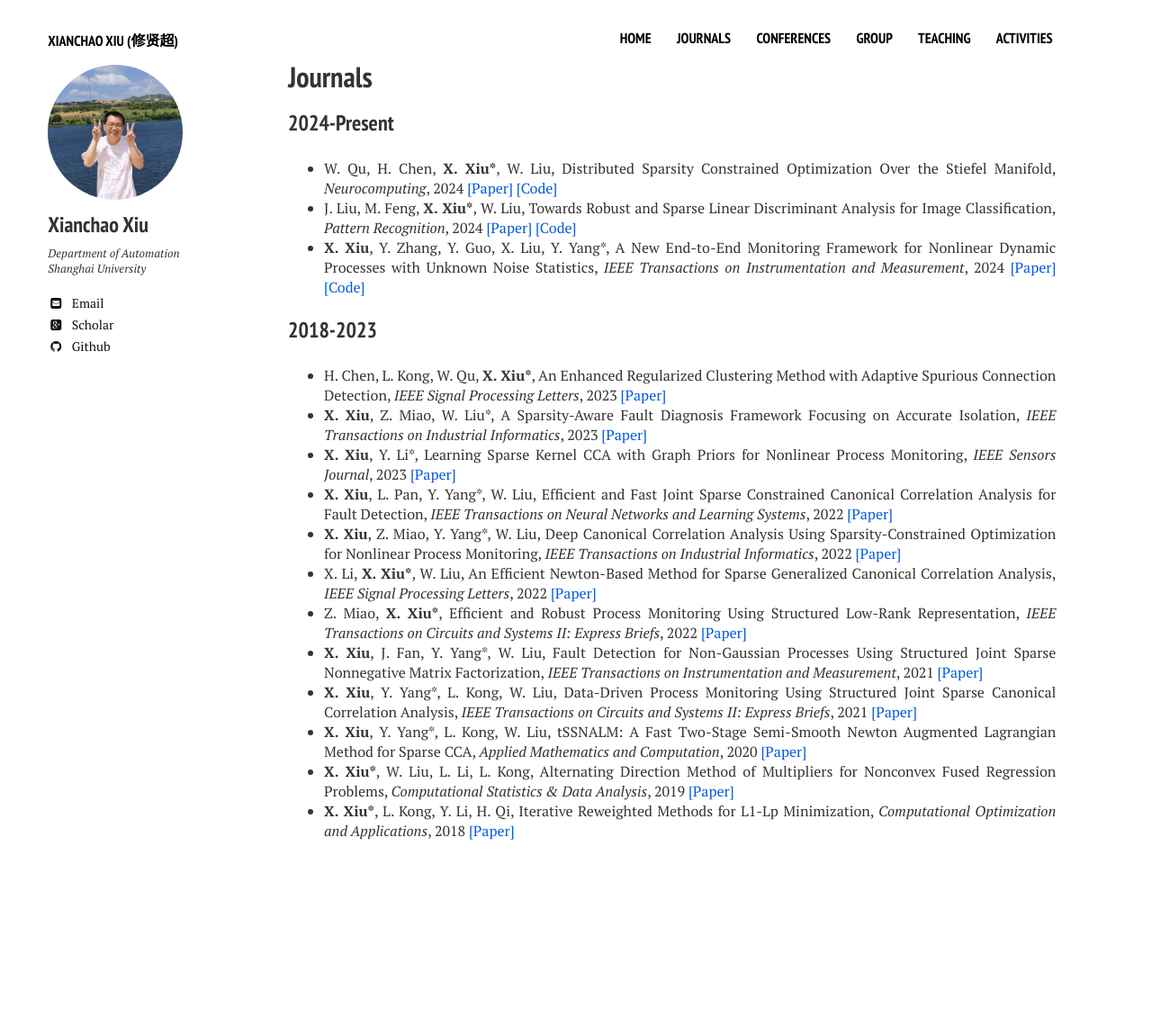
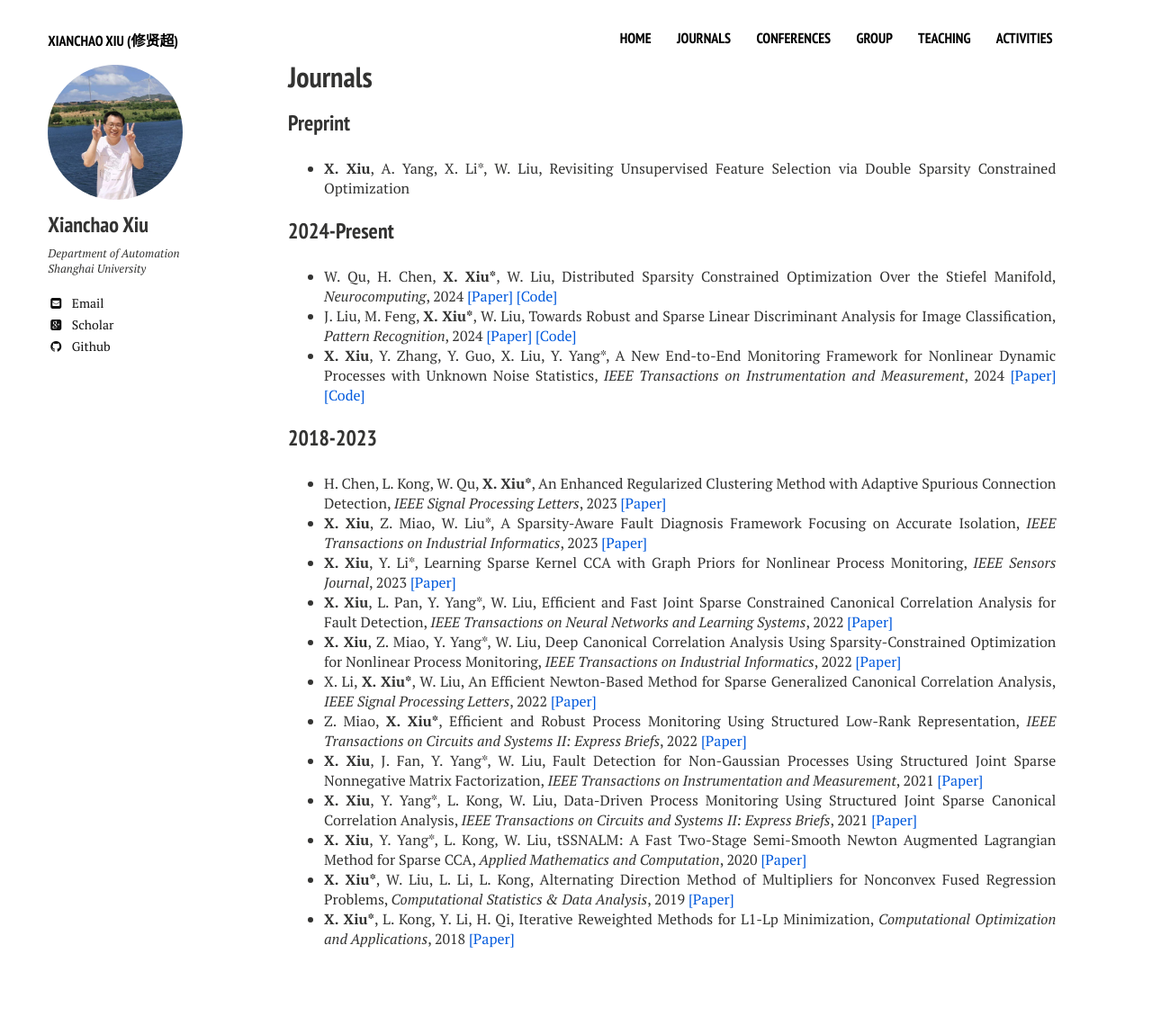
Before and after one commit to xianchaoxiu/xianchaoxiu.github.io, a Jekyll site: the page built from journals/index.md, in a window 1280 px wide. Shown: the whole page at 90% size. Built offline with Jekyll 4.4.1, drawn with Linux system fonts in a browser that asks for light colours; nearby versions of some CDN libraries; before the commit the page ends 1030 px from its top, so only the background shows below that.

Commit message:
Update index.md

```diff
--- a/journals/index.md
+++ b/journals/index.md
@@ -6,6 +6,11 @@ tags: [journals]
 comments: false
 share: false
 ---
+
+
+### Preprint
+* <b>X. Xiu</b>, A. Yang, X. Li*, W. Liu, Revisiting Unsupervised Feature Selection via Double Sparsity Constrained Optimization <br>
+
 
 ### 2024-Present
 * W. Qu, H. Chen, <b>X. Xiu*</b>, W. Liu, Distributed Sparsity Constrained Optimization Over the Stiefel Manifold, <i>Neurocomputing</i>, 2024 <a href="https://www.sciencedirect.com/science/article/pii/S0925231224010385" class="textlink" target="_blank">[Paper]</a> <a href="https://github.com/wtqu/DREAM" class="textlink" target="_blank">[Code]</a> <br>
```
